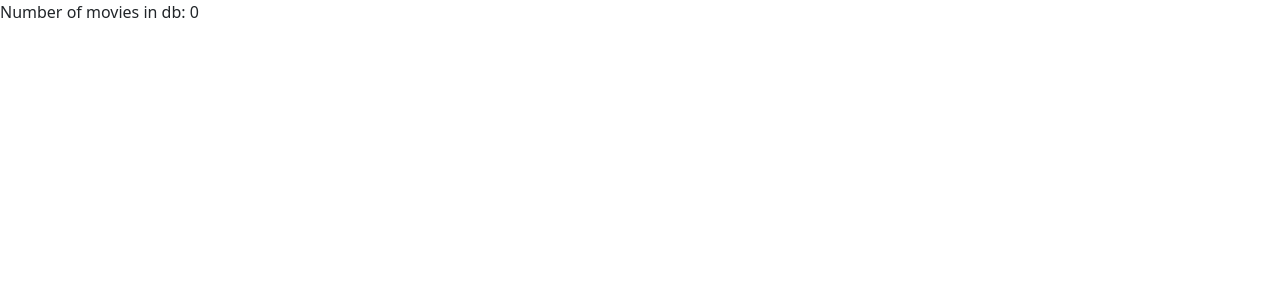
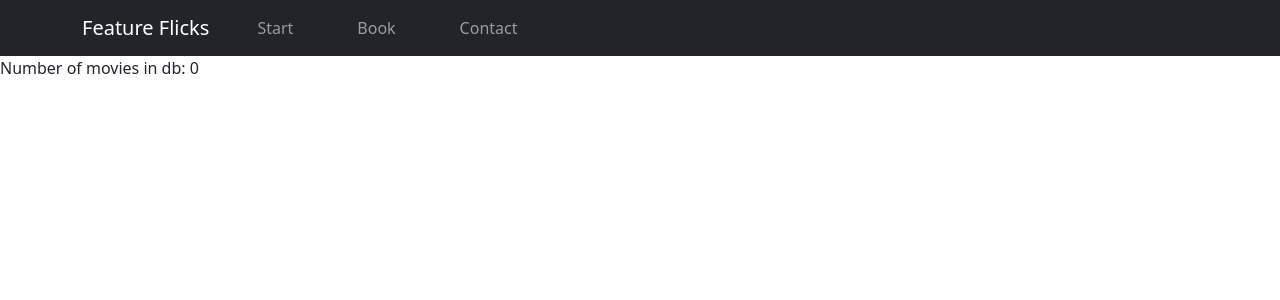
Before and after one commit to rcobanov/Task2, a React (Vite) app: page / in a window 1280 px wide. Shown: the top 300 px of the page. Built offline with nearby package versions, Linux system fonts and the light colour scheme; no server answers.

Commit message:
Add Navigationbar

```diff
--- a/src/App.jsx
+++ b/src/App.jsx
@@ -1,5 +1,6 @@
 import { useState, useEffect } from 'react'
 import './App.css'
+import Navigationbar from "./Navigationbar"
 
 function App() {
 
@@ -17,6 +18,7 @@ function App() {
 
   return (
     <>
+      <Navigationbar />
       <p>Number of movies in db: {movieLength}</p>
     </>)
 }
--- /dev/null
+++ b/src/Navigationbar.jsx
@@ -0,0 +1,24 @@
+import React from 'react';
+import Navbar from 'react-bootstrap/Navbar';
+import Nav from 'react-bootstrap/Nav';
+import Container from 'react-bootstrap/Container';
+
+export default function NavigationBar() {
+  return (
+    <Navbar bg="dark" variant="dark" expand="sm">
+      <Container>
+        <Navbar.Brand>Feature Flicks</Navbar.Brand>
+        <Navbar.Toggle aria-controls="navbar-nav" className="ml-auto">
+          <span className="navbar-toggler-icon"></span>
+        </Navbar.Toggle>
+        <Navbar.Collapse id="navbar-nav">
+          <Nav>
+            <Nav.Link href="#" className="mx-4">Start</Nav.Link>
+            <Nav.Link href="#" className="mx-4">Book</Nav.Link>
+            <Nav.Link href="#" className="mx-4">Contact</Nav.Link>
+          </Nav>
+        </Navbar.Collapse>
+      </Container>
+    </Navbar>
+  );
+}
```
